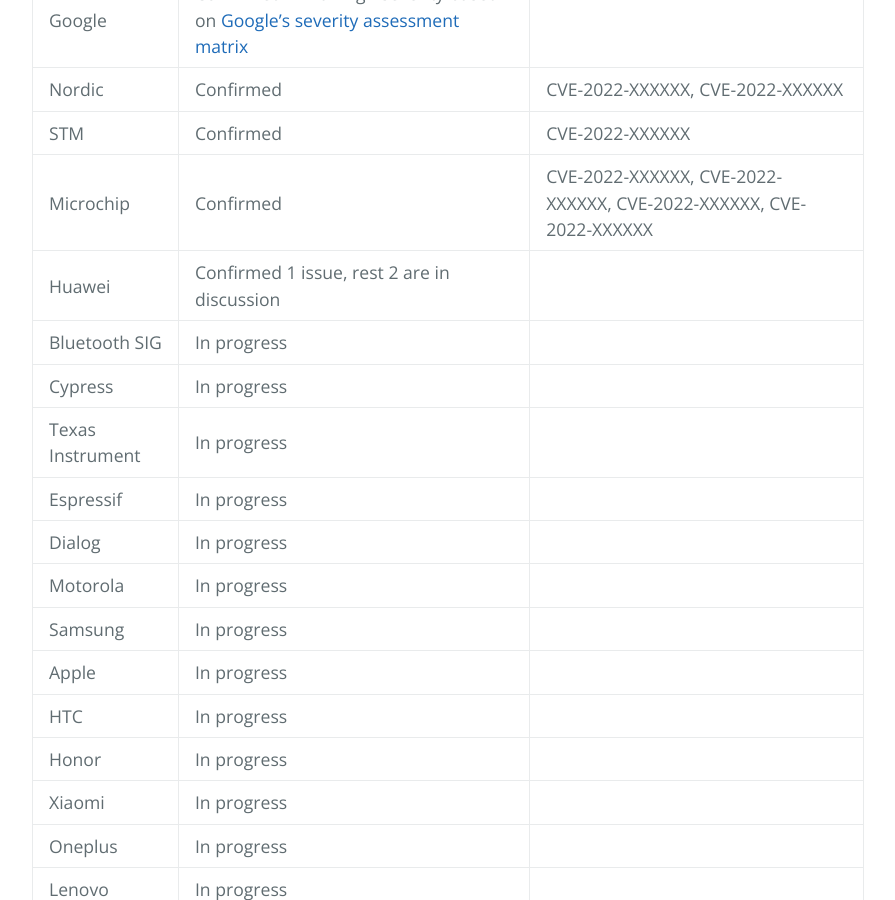
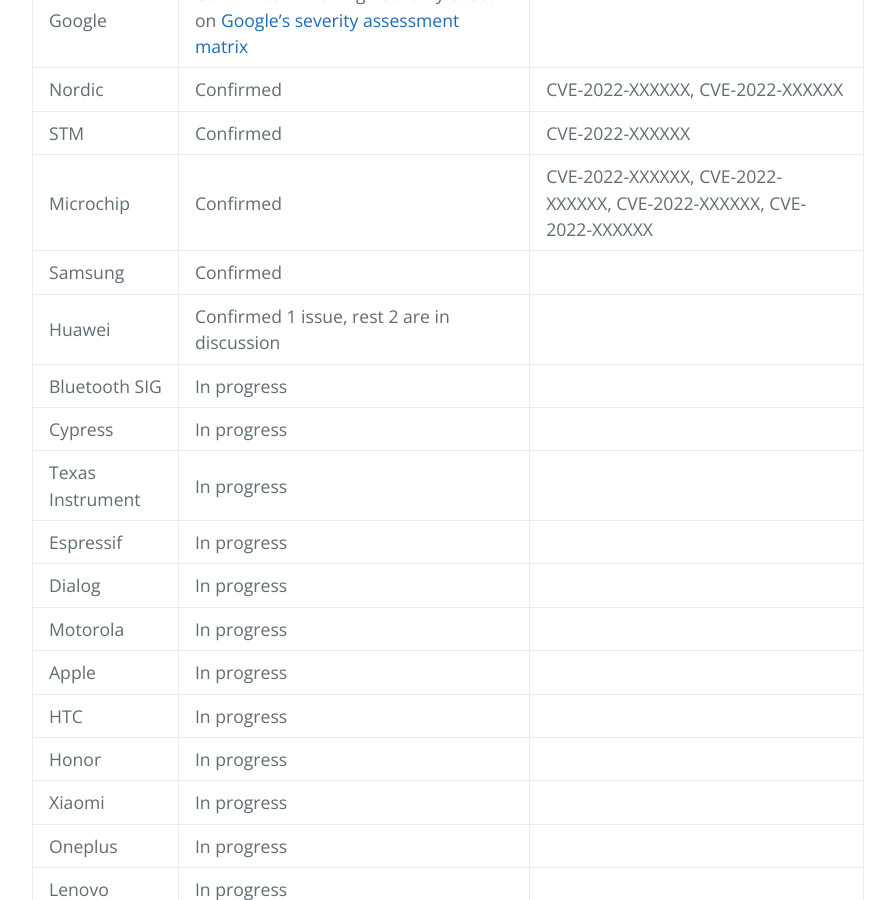
Before and after one commit to BLEDiff/BLEdiff.github.io, a Jekyll site: the page built from index.md, in a window 1280 px wide and 900 px high, scrolled down 1249 px. Shown: the whole window, without its empty margins (192-1087 px from the left). Built offline with Jekyll 4.4.1, drawn with Linux system fonts in a browser that asks for light colours.

Commit message:
Update index.md

```diff
--- a/index.md
+++ b/index.md
@@ -20,6 +20,7 @@
 | Nordic           | Confirmed                                                        | CVE-2022-XXXXXX, CVE-2022-XXXXXX |
 | STM              | Confirmed                                                        | CVE-2022-XXXXXX |
 | Microchip        | Confirmed                                                        | CVE-2022-XXXXXX, CVE-2022-XXXXXX, CVE-2022-XXXXXX, CVE-2022-XXXXXX |
+| Samsung          | Confirmed                                                        |                                  |
 | Huawei           | Confirmed 1 issue, rest 2 are in discussion                      |                                  |
 | Bluetooth SIG    | In progress                                                      |                                  |
 | Cypress          | In progress                                                      |                                  |
@@ -27,7 +28,6 @@
 | Espressif        | In progress                                                      |                                  |
 | Dialog           | In progress                                                      |                                  |
 | Motorola         | In progress                                                      |                                  |
-| Samsung          | In progress                                                      |                                  |
 | Apple            | In progress                                                      |                                  |
 | HTC              | In progress                                                      |                                  |
 | Honor            | In progress                                                      |                                  |
```
